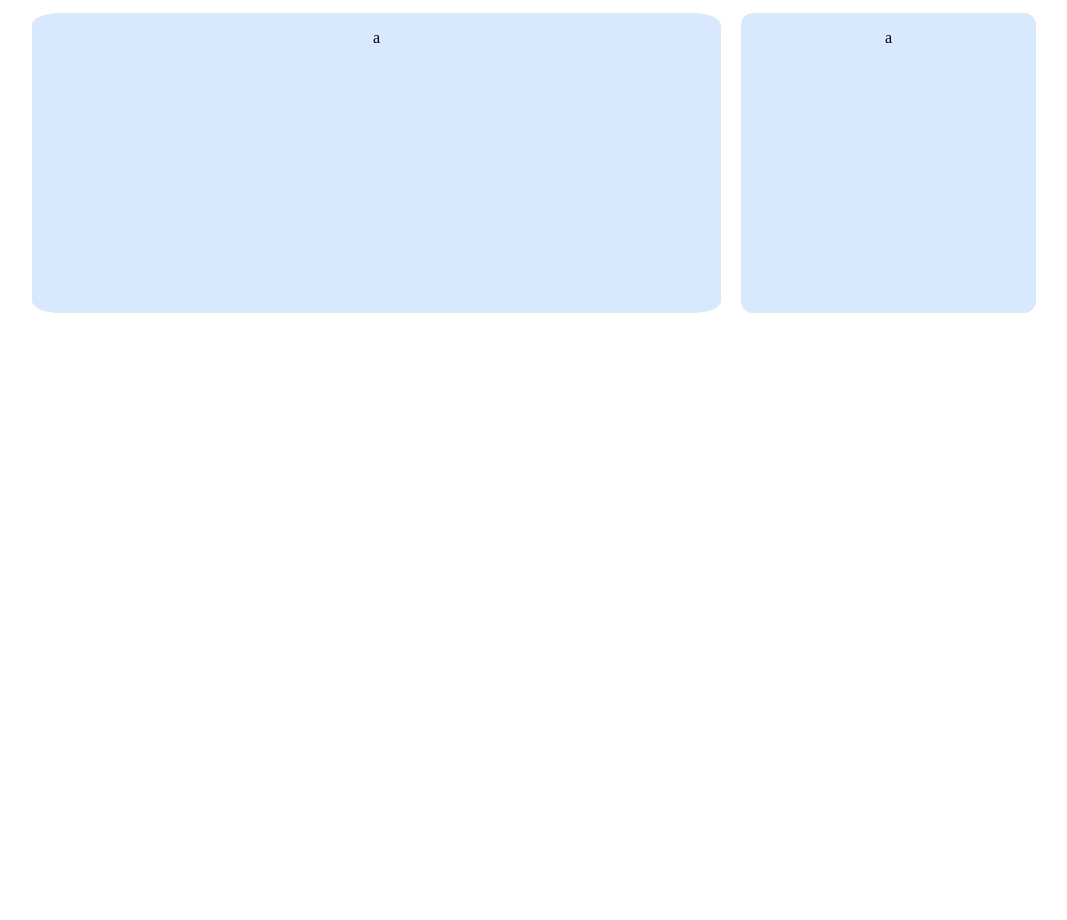
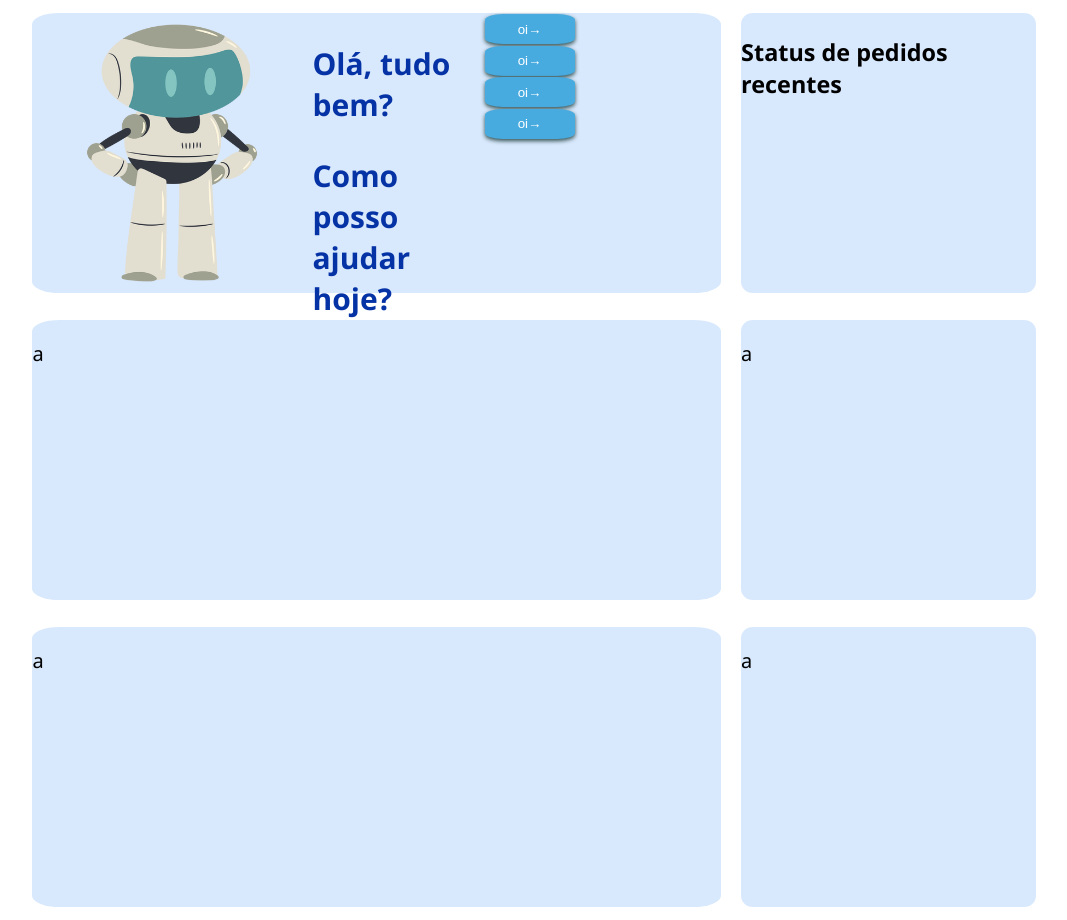
Before and after one commit to lucasbelous2/atv_dupla, a plain HTML site: page estrutura/tela2/index.html in a window 1280 px wide. Shown: the whole page, without its empty margins (116-1183 px from the left). Before the commit the page ends 800 px from the top, so only its background shows below. Drawn offline with Linux system fonts and the light colour scheme.

Commit message:
tela 2 inicio

```diff
--- a/estrutura/tela2/index.html
+++ b/estrutura/tela2/index.html
@@ -7,12 +7,56 @@
         <link rel="stylesheet" href="../../visual/tela2/style.css">
     </head>
     <body>
-        <section id="bemVindo">
-            <p>a</p>
+        <section class="linha">
+            <section id="bemVindo" class="menuLongo">
+                <div id="robo">
+                    <img src="../../visual/imagens/robo.png" alt="robo">
+                </div>
+
+                <div id="apresentacao">
+                    <h1>Olá, tudo bem?</h1>
+                    <h1>Como posso ajudar hoje?</h1>
+                    <button>FALA COMIGO</button>
+                </div>
+
+                <div id="menu">
+                    <button>oi→</button>
+                    <br>
+                    <button>oi→</button>
+                    <br>
+                    <button>oi→</button>
+                    <br>
+                    <button>oi→</button>
+                </div>
+            </section>
+
+            <section id="statusPedidos" class="menuMini">
+                <h1>Status de pedidos recentes</h1>
+            </section>
         </section>
 
-        <section id="statusPedidos">
-            <p>a</p>
+        <br>
+
+        <section class="linha">
+            <section id="bemVindo" class="menuLongo">
+                <p>a</p>
+            </section>
+
+            <section id="notificacoes" class="menuMini">
+                <p>a</p>
+            </section>
+        </section>
+
+        <br>
+
+        <section class="linha">
+            <section id="statusRequisicoes" class="menuLongo">
+                <p>a</p>
+            </section>
+
+            <section id="historicoTransacoes" class="menuMini">
+                <p>a</p>
+            </section>
         </section>
     </body>
 </html>
--- a/visual/tela2/style.css
+++ b/visual/tela2/style.css
@@ -1,23 +1,62 @@
-section {
+html {
+    font-family: 'Segoe UI', Tahoma, Geneva, Verdana, sans-serif;
+    font-size:20px;
+}
+
+button {
+    background-color: #48abe0;
+    color: white;
+    border: none;
+    padding: 5px;
+    height: 30px;
+    width: 90px;
+    box-shadow: 0 2px 4px darkslategray;
+    border-radius: 20%;
+}
+
+#menu {
+}
+
+.menuLongo, .menuMini {
     background-color: #d9e9fd;
     margin-left: 2%;
     border-radius: 4%;
-    height: 300px;
+    height: 280px;
+    display: flex;
+    box-sizing: border-box;
+}
+
+.menuLongo {
+    width: 70%;
+}
+
+.menuMini {
+    width: 30%;
+}
+
+.linha {
+    display: flex;
 }
 
 body {
     padding: 1%;
-    display: flex;
     width: 80%;
     margin: 0 auto;
-    text-align: center
+}
+
+#robo {
+    img {
+        width:280px;
+    }
 }
 
 #bemVindo {
-    width: 70%;
+    h1{
+        color: #0533a5;
+        font-size: 30px;
+    }
 }
 
-#statusPedidos {
-    width: 30%;
-
+#apresentacao {
+    width:25%
 }
```
Also changed, not shown: visual/imagens/robo.png (added).
